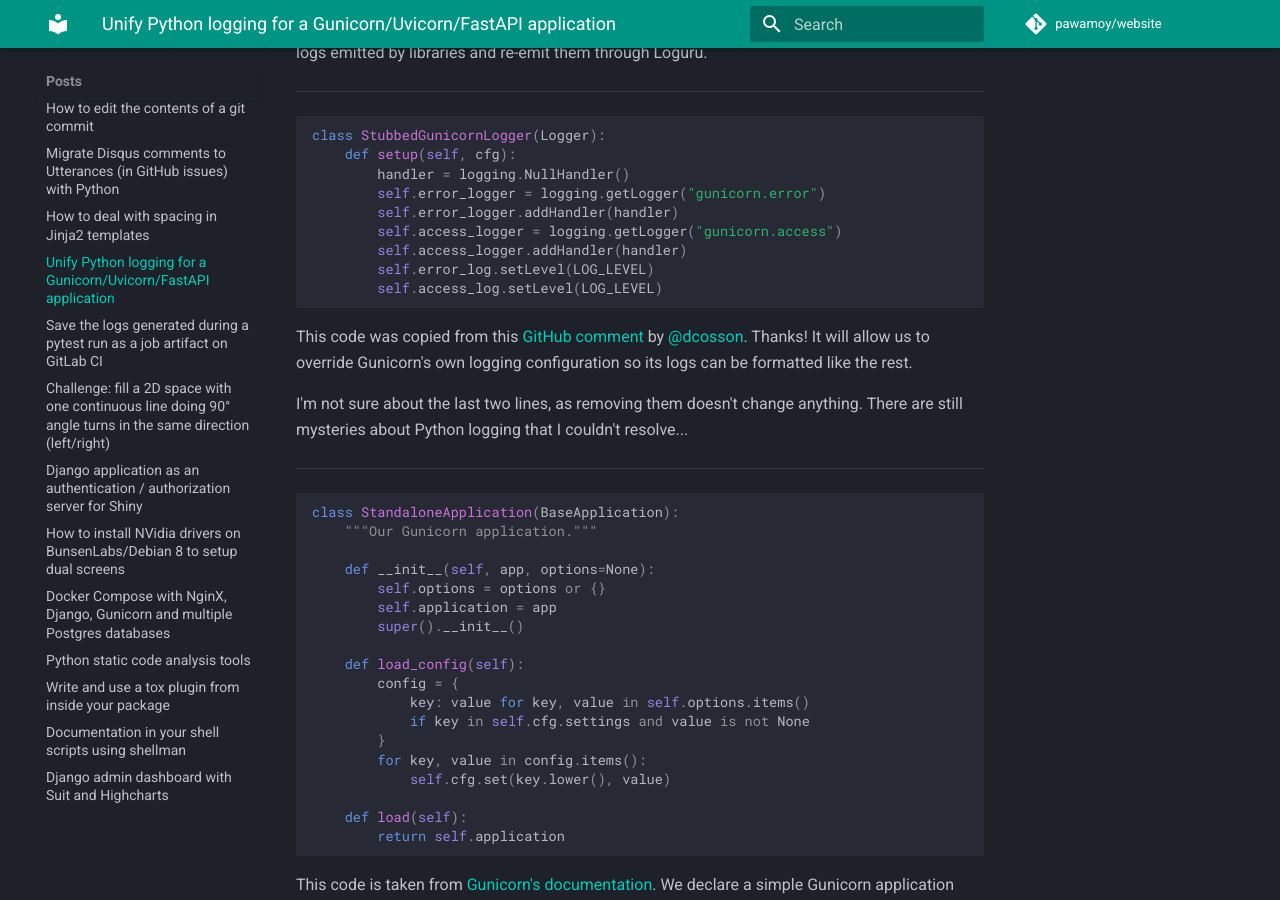
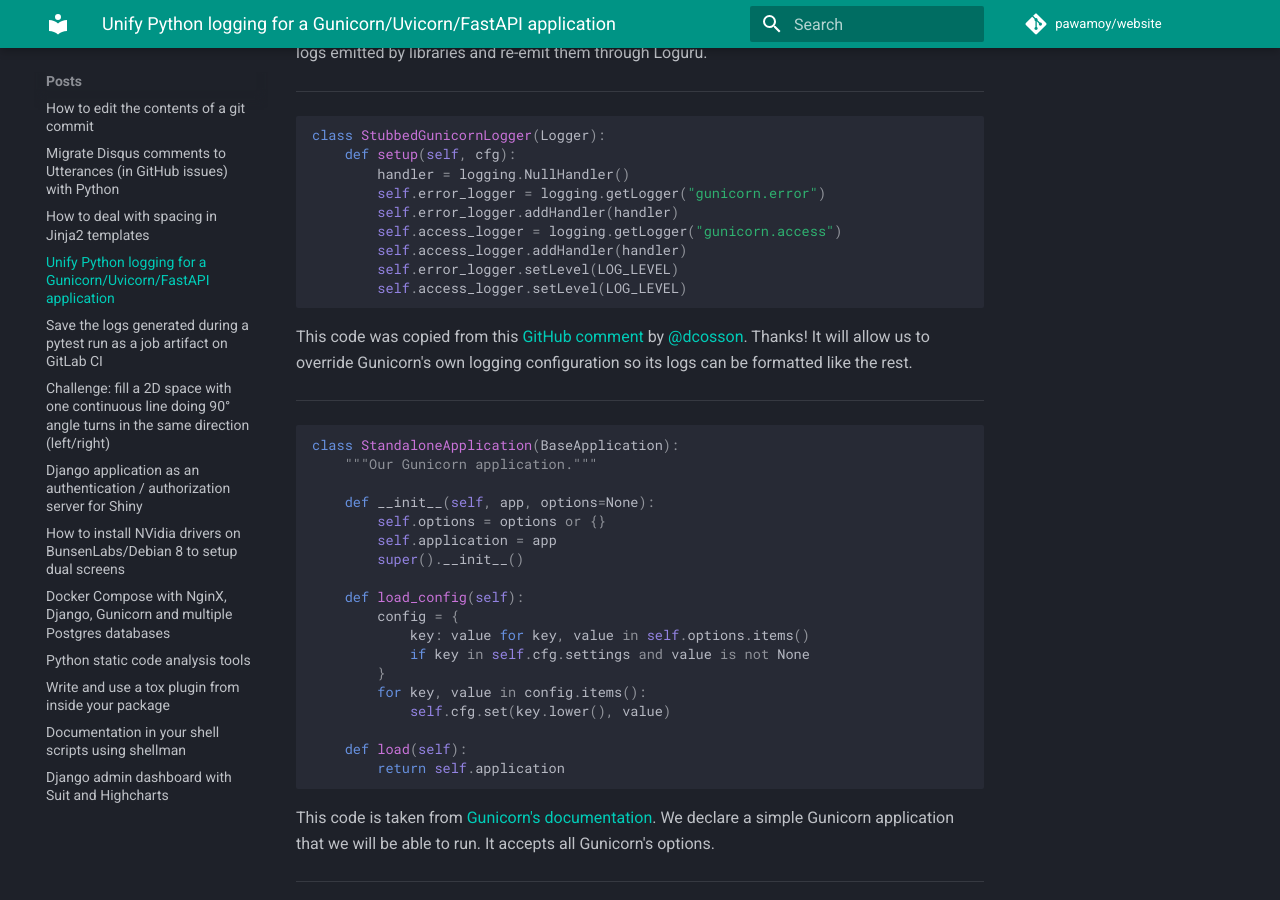
Before and after one commit to pawamoy/website, an MkDocs documentation site: the page built from docs/posts/unify-logging-for-a-gunicorn-uvicorn-app.md, in a window 1280 px wide and 900 px high, scrolled down 3580 px. Built offline with MkDocs 1.6.1 and Material for MkDocs 9.7.7, drawn with Linux system fonts in a browser that asks for light colours; comment, search, counter and statistics services are not loaded; some of the changed text lies outside the part shown.

Commit message:
Fix things in posts

````diff
--- a/docs/posts/unify-logging-for-a-gunicorn-uvicorn-app.md
+++ b/docs/posts/unify-logging-for-a-gunicorn-uvicorn-app.md
@@ -72,8 +72,8 @@
         self.error_logger.addHandler(handler)
         self.access_logger = logging.getLogger("gunicorn.access")
         self.access_logger.addHandler(handler)
-        self.error_log.setLevel(LOG_LEVEL)
-        self.access_log.setLevel(LOG_LEVEL)
+        self.error_logger.setLevel(LOG_LEVEL)
+        self.access_logger.setLevel(LOG_LEVEL)
 
 
 class StandaloneApplication(BaseApplication):
@@ -209,8 +209,8 @@
         self.error_logger.addHandler(handler)
         self.access_logger = logging.getLogger("gunicorn.access")
         self.access_logger.addHandler(handler)
-        self.error_log.setLevel(LOG_LEVEL)
-        self.access_log.setLevel(LOG_LEVEL)
+        self.error_logger.setLevel(LOG_LEVEL)
+        self.access_logger.setLevel(LOG_LEVEL)
 ```
 
 This code was copied from this
@@ -218,9 +218,6 @@
 by [@dcosson](https://github.com/dcosson). Thanks!
 It will allow us to override Gunicorn's own logging configuration
 so its logs can be formatted like the rest.
-
-I'm not sure about the last two lines, as removing them doesn't change anything.
-There are still mysteries about Python logging that I couldn't resolve...
 
 ---
 
````
Also changed, not shown: docs/posts/migrate-disqus-comments-to-utterances-github.md (+4 -1 lines).
